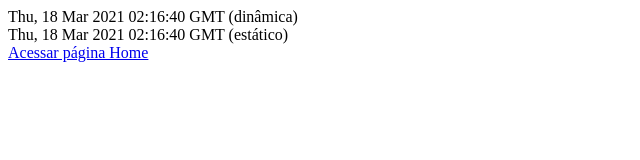
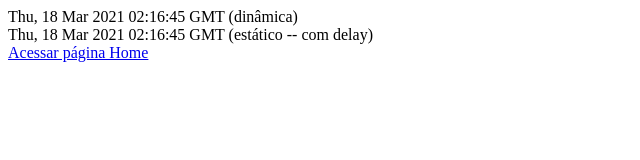
Before and after one commit to jonatas-ms-student/todo-list-font-end, a Next.js app: page /tempo in a window 1280 px wide. Shown: the top 160 px of the page, without its empty margins (0-640 px from the left). Built offline with nearby package versions, Linux system fonts and the light colour scheme.

Commit message:
adicionando dalay de 5 segundos

```diff
--- a/pages/tempo.js
+++ b/pages/tempo.js
@@ -8,7 +8,7 @@ const Tempo = (props) => {
   return (
     <div>
       <div>{textoDataDinamica} (dinâmica)</div>
-      <div>{props.textoDataEstatica} (estático)</div>
+      <div>{props.textoDataEstatica} (estático -- com delay)</div>
       <Link href="/">
         <a>Acessar página Home</a>
       </Link>
@@ -16,8 +16,11 @@ const Tempo = (props) => {
   )
 }
 
-export function getStaticProps() {
+export const getStaticProps = async () => {
   console.log('> Passando pelo getStaticProps();')
+  console.log('> Adicionando delay de 5 segundos;')
+
+  await delay(5000)
   const dataEstatica = new Date();
   const textoDataEstatica = dataEstatica.toGMTString();
 
@@ -28,4 +31,6 @@ export function getStaticProps() {
   }
 }
 
+const delay = ms => new Promise(resolve => setTimeout(resolve, ms))
+
 export default Tempo;
```
